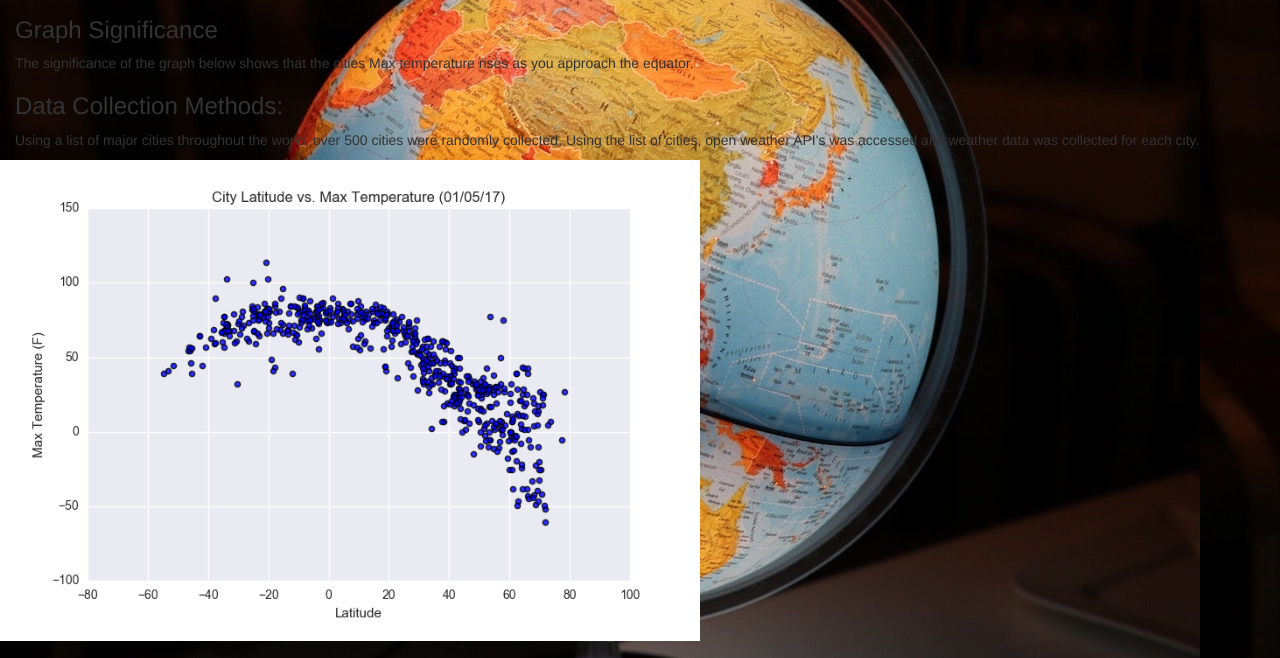
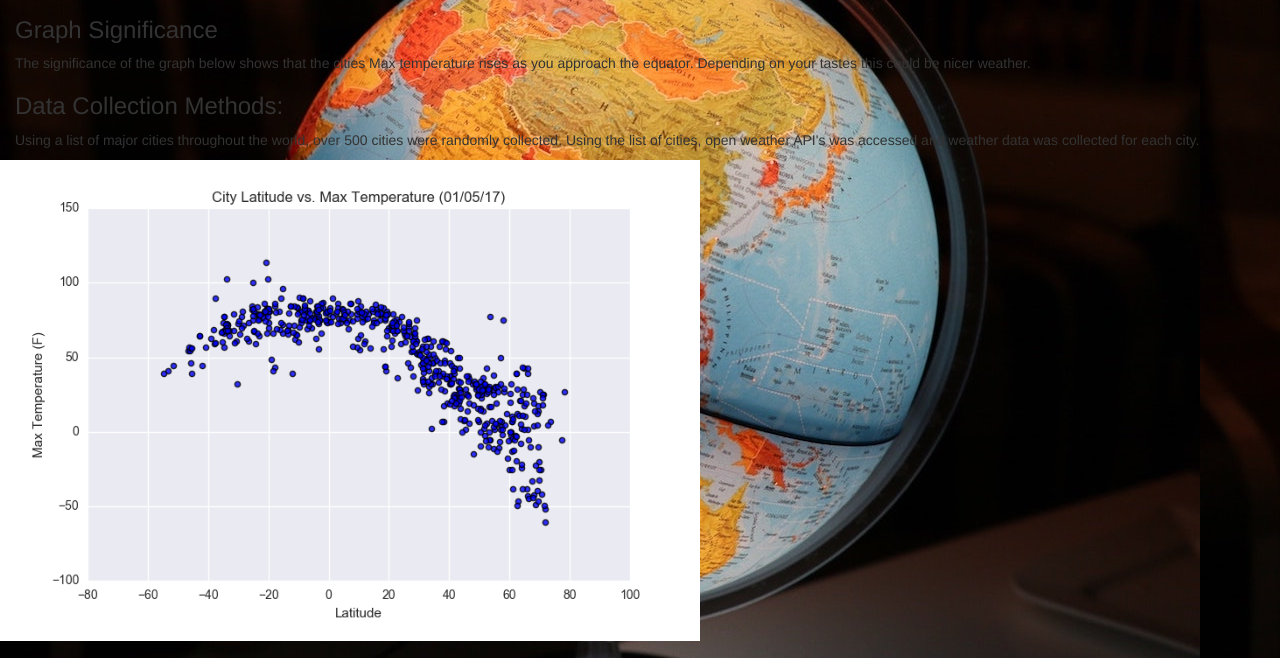
Before and after one commit to brandonsfick/Weather_Dashboard, a plain HTML site: page Vis_Page_1/index.html in a window 1280 px wide. Shown: the part 138-796 px from the top of the page. Drawn offline with nearby package versions, Linux system fonts and the light colour scheme; files whose address does not match are found by name.

Commit message:
Update index.html

```diff
--- a/Vis_Page_1/index.html
+++ b/Vis_Page_1/index.html
@@ -74,7 +74,7 @@
         <h2 style ="margin-left: 15px">Temperature by City</h2>
         <p style ="margin-left: 15px">The graph below represents citys high temperatures as it reaches the equator. (The equator is at 0 Latitude)</p>
         <h3 style ="margin-left: 15px">Graph Significance</h3>
-        <p style ="margin-left: 15px">The significance of the graph below shows that the cities Max temperature rises as you approach the equator.</p>
+        <p style ="margin-left: 15px">The significance of the graph below shows that the cities Max temperature rises as you approach the equator. Depending on your tastes this could be nicer weather.</p>
         <h3 style ="margin-left: 15px">Data Collection Methods:</h3>
         <p style ="margin-left: 15px"> Using a list of major cities throughout the world, over 500 cities were randomly collected. Using the list of cities, open weather API's was accessed and weather data was collected for each city.</p>
         <img src="../images/Fig1.png" style="width:700px; height: 481px">
```
